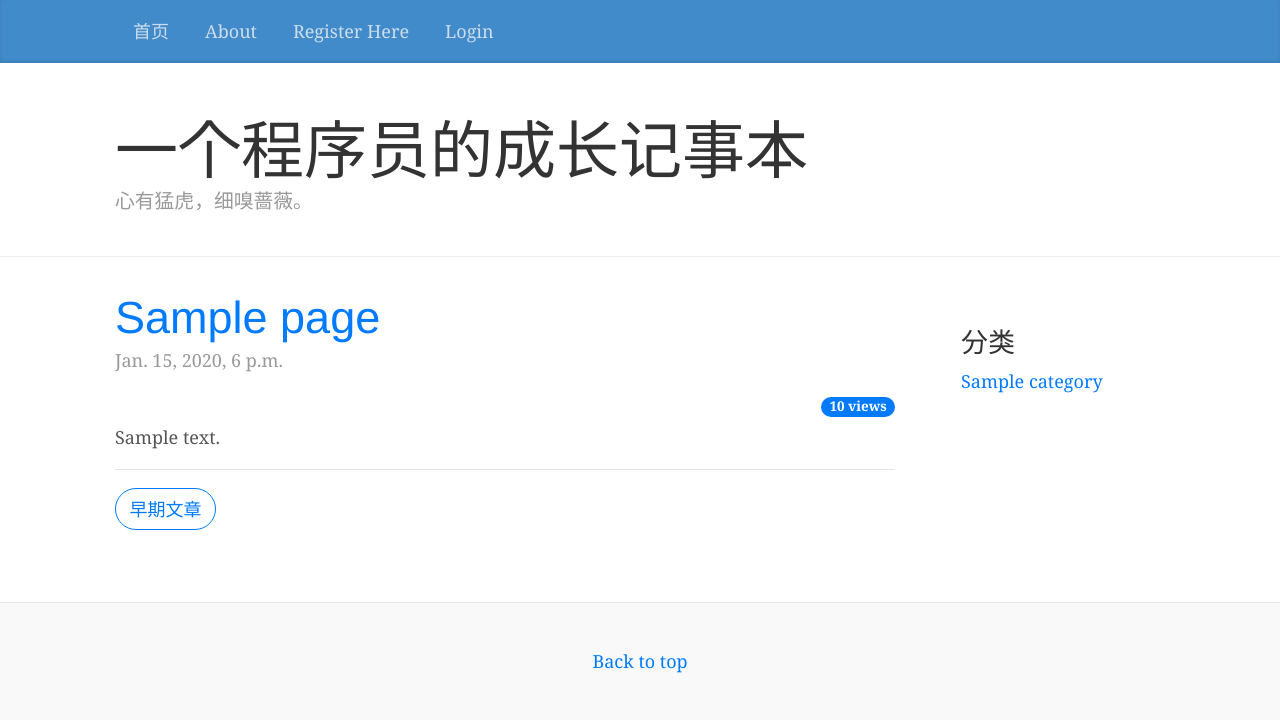
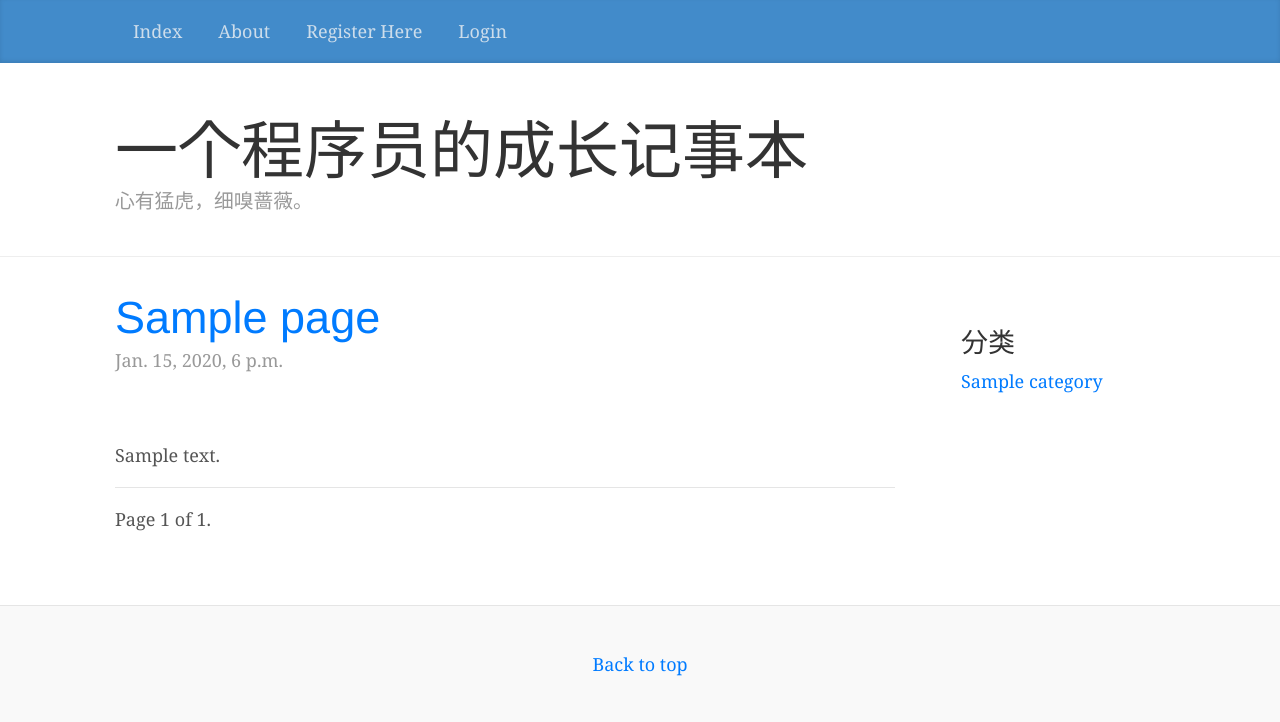
Before and after one commit to simonaLight/tango_with_django_project, a Django app: page /rango/ in a window 1280 px wide. Shown: the top 722 px of the page. Run offline with Django 3.2, Linux system fonts and the light colour scheme; tables that the repository leaves empty hold one stand-in row (values such as "Sample post"); some libraries are stand-ins or nearby versions.

Commit message:
Using Paginator in a view

```diff
--- a/rango/views.py
+++ b/rango/views.py
@@ -3,6 +3,7 @@ from django.http import HttpResponseRedirect, HttpResponse
 from django.contrib.auth.decorators import login_required
 from rango.models import Category, Page, User, UserProfile, Comment
 from rango.forms import CategoryForm, PageForm, UserForm, UserProfileForm, CommentForm
+from django.core.paginator import Paginator, EmptyPage, PageNotAnInteger
 from django.contrib.auth import authenticate, login, logout
 from django.core.urlresolvers import reverse
 from registration.backends.default.views import RegistrationView
@@ -41,16 +42,29 @@ def visitor_cookie_handler(request):
 def index(request):
     # request.session.set_test_cookie()
     # category_list = Category.objects.order_by('-likes')[:5]
-    pages_list = Page.objects.order_by('-pub_time')[:5]
+    pages_list = Page.objects.order_by('-pub_time')
+    paginator = Paginator(pages_list, 5)
+    print(paginator)
+    page = request.GET.get('page')
+    try:
+        contacts = paginator.page(page)
+    except PageNotAnInteger:
+        # If page is not an integer, deliver first page.
+        contacts = paginator.page(1)
+    except EmptyPage:
+        # If page is out of range (e.g. 9999), deliver last page of results.
+        contacts = paginator.page(paginator.num_pages)
+    # print(len(pages_list))
     # category_dict = {'categories': category_list, 'pages': pages_list}
-    category_dict = {'pages': pages_list}
+    # category_dict = {'pages': pages_list}
     visitor_cookie_handler(request)
     # category_dict['visits'] = request.COOKIES.get('visits')
-    category_dict['visits'] = request.session['visits']
-    category_dict['last_visit'] = datetime.strptime(request.session['last_visit'][:-7], "%Y-%m-%d %H:%M:%S")
+    # category_dict['visits'] = request.session['visits']
+    # category_dict['last_visit'] = datetime.strptime(request.session['last_visit'][:-7], "%Y-%m-%d %H:%M:%S")
     # context = {'boldmessage': "Crunchy, creamy, cookie, candy, cupcake!"}
     # return HttpResponse("Rango says hey there partner! <br/> <a href='/rango/about/'>About</a>")
-    response = render(request, 'rango/index.html', context=category_dict)
+    # response = render(request, 'rango/index.html', context=category_dict)
+    response = render(request, 'rango/index.html', {'contacts': contacts})
     print(response)
     return response
 
@@ -203,8 +217,6 @@ def track_url(request):
         return render(request, 'rango/page.html', {'page': page, 'comments': comments})
 
 
-
-
 @login_required
 def profile_registration(request):
     userprofileform = UserProfileForm()
--- a/templates/rango/base_bootstrap.html
+++ b/templates/rango/base_bootstrap.html
@@ -24,7 +24,7 @@
 <div class="blog-masthead">
     <div class="container">
         <nav class="nav blog-nav">
-            <a class="nav-link " href="{% url 'rango:index' %}">首页</a>
+            <a class="nav-link " href="{% url 'rango:index' %}">Index</a>
             <a class=" nav-link" href="{% url 'rango:about' %}">About</a>
             {% if user.is_authenticated %}
                 <a class="nav-link"
--- a/templates/rango/index.html
+++ b/templates/rango/index.html
@@ -27,35 +27,53 @@
         {#                    <strong>There are no categories present.</strong> {% endif %}#}
         {#            </p>#}
         {#        </div>#}
-        {% if pages %}
-            {% for page in pages %}
-                <h2 class="blog-post-title"><a href="{% url 'rango:goto' %}?page_id={{ page.id }}">{{ page.title }}</a>
+        {% if contacts %}
+            {% for contact in contacts.object_list %}
+                <h2 class="blog-post-title"><a
+                        href="{% url 'rango:goto' %}?page_id={{ contact.id }}">{{ contact.title }}</a>
                 </h2>
-                {#                <ol class="list-unstyled"><a href="{{ page.url }}"></a>#}
-                <p class="blog-post-meta">{{ page.pub_time }}</p>
+                <ol class="list-unstyled"><a href="{{ contact.url }}"></a>
+                    <p class="blog-post-meta">{{ contact.pub_time }}</p>
                     <p class="blog-post-meta">
                         {% if page.views > 1 %}
                             <span class="badge badge-pill badge-primary"
-                              style="float: right">{{ page.views }} views</span>
+                                  style="float: right">{{ contact.views }} views</span>
                         {% elif page.views == 1 %}
                             <span class="badge badge-pill badge-primary"
-                              style="float: right">{{ page.views }} view</span>
+                                  style="float: right">{{ contact.views }} view</span>
                         {% elif page.views == 0 %}
                             <span class="badge badge-pill badge-primary" style="float: right">0 view</span>
                         {% endif %}
                     </p>
                     <br/>
-                {#                </ol>#}
+                </ol>
                 <div>
-                    {{ page.content }}
+                    {{ contact.content }}
                 </div>
                 <hr/>
             {% endfor %}
         {% else %}
             <strong>There are no categories present.</strong>
         {% endif %}
+        {#        {% for contact in contacts.object_list %}#}
+        {# Each "contact" is a Contact model object. #}
+        {#            {{ contact.full_name|upper }}<br/>#}
+        {#        {% endfor %}#}
+
         <nav class="blog-pagination">
-            <a class="btn btn-outline-primary" href="#">早期文章</a>
+            {#            <span class="step-links">#}
+            {% if contacts.has_previous %}
+                <a class="btn btn-outline-primary" href="?page={{ contacts.previous_page_number }}">上一页</a>
+            {% endif %}
+
+            <span class="current">
+                    Page {{ contacts.number }} of {{ contacts.paginator.num_pages }}.
+                </span>
+
+            {% if contacts.has_next %}
+                <a class="btn btn-outline-primary" href="?page={{ contacts.next_page_number }}">下一页</a>
+            {% endif %}
+            {#            </span>#}
         </nav>
     </div>
 {% endblock %}
```
Lines whose indentation alone changed are shown as unchanged.
